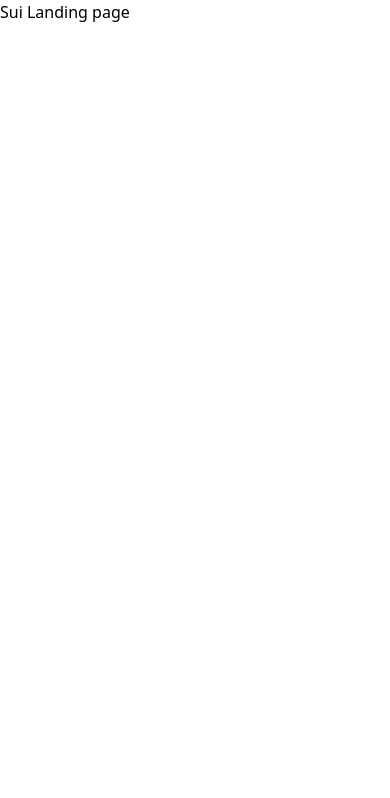
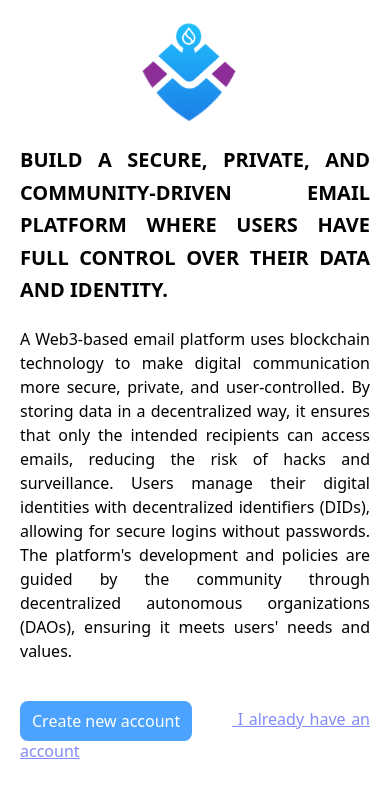
Before and after one commit to ZIDTHEGEEK/Team-Alpha-s-frontend-repository-, a React (Vite) app: page / in a window 390 px wide. Shown: the top 798 px of the page. Built offline with nearby package versions, Linux system fonts and the light colour scheme; a web font is replaced by a local one.

Commit message:
Landing Page

```diff
--- /dev/null
+++ b/src/LandingPage.jsx
@@ -0,0 +1,30 @@
+import sui from './views/index/assets/sui.png'
+
+
+export default function LandingPage(){
+    return(
+    <div >
+        <div>
+            <div className='lg:flex flex-row-reverse flex-wrap  justify-center items-center  h-svh'>
+                <section className="image px-5 py-5 mx-auto lg:mx-0">
+                    <img src={sui} alt="sui-image" />
+                </section>
+                <section className=" content-section flex flex-col text-justify xl:w-2/5 px-5 ">
+
+                    <h2 className='font-sans md:text-3xl text-xl leading-relaxed font-bold  space-x-3'>
+                    BUILD A SECURE, PRIVATE, AND COMMUNITY-DRIVEN EMAIL PLATFORM WHERE USERS HAVE FULL CONTROL OVER THEIR DATA AND IDENTITY.
+                    </h2>
+                    <p className=' py-5'>
+                    A Web3-based email platform uses blockchain technology to make digital communication more secure, private, and user-controlled. By storing data in a decentralized way, it ensures that only the intended recipients can access emails, reducing the risk of hacks and surveillance. Users manage their digital identities with decentralized identifiers (DIDs), allowing for secure logins without passwords. The platform's development and policies are guided by the community through decentralized autonomous organizations (DAOs), ensuring it meets users' needs and values.
+                    </p>
+                    <div className=' mt-4'>
+                    <a href="" className='inline-block cursor-pointer text-white bg-skyblue py-2 px-3 hover:bg-blue-600 translate-y-0.5 rounded-lg'> Create new account </a>
+                    <a href="" className='text-indigo-400  cursor-pointer underline hover:text-indigo-600 mx-10'> I already have an account </a>
+                    </div>
+                </section>
+            </div>
+        </div>
+
+    </div>
+    )
+}
--- a/src/index.css
+++ b/src/index.css
@@ -20,3 +20,32 @@ small,
 button {
   font-family: "Rethink Sans", system-ui;
 }
+
+/* Landing page additional CSS */
+.image img{
+  width: 90%;
+}
+@media (max-width:1220px){
+
+  .content-section{
+    width: 50%;
+  }
+}
+
+@media (max-width:1190px){
+  .image{
+    width: 40%;
+  }
+  .content-section{
+    width: 55%;
+  }
+}
+
+@media (max-width:1024px) {
+  /* .image{
+    width: unset;
+  } */
+  .content-section{
+    width:unset;
+  }
+}
--- a/src/views/index/index.jsx
+++ b/src/views/index/index.jsx
@@ -1,12 +1,10 @@
+import LandingPage from "../../LandingPage"
 
 
 const IndexPage = () => {
   return (
     <div>
-      <div>
-        Sui Landing page
-      </div>
-
+      <LandingPage />
     </div>
 
   )
--- a/tailwind.config.js
+++ b/tailwind.config.js
@@ -7,8 +7,16 @@ export default {
 
   theme: {
     screens: {
+      sm: '640px',
+      md: '768px',
+      lg: '1024px',
+      xl: '1280px',
+      xxl: '1536px',
     },
     extend: {
+      colors:{
+        skyblue:"#4BA2FF",
+      }
     },
   },
   plugins: [],
```
Also changed, not shown: src/views/index/assets/sui.png (added).
